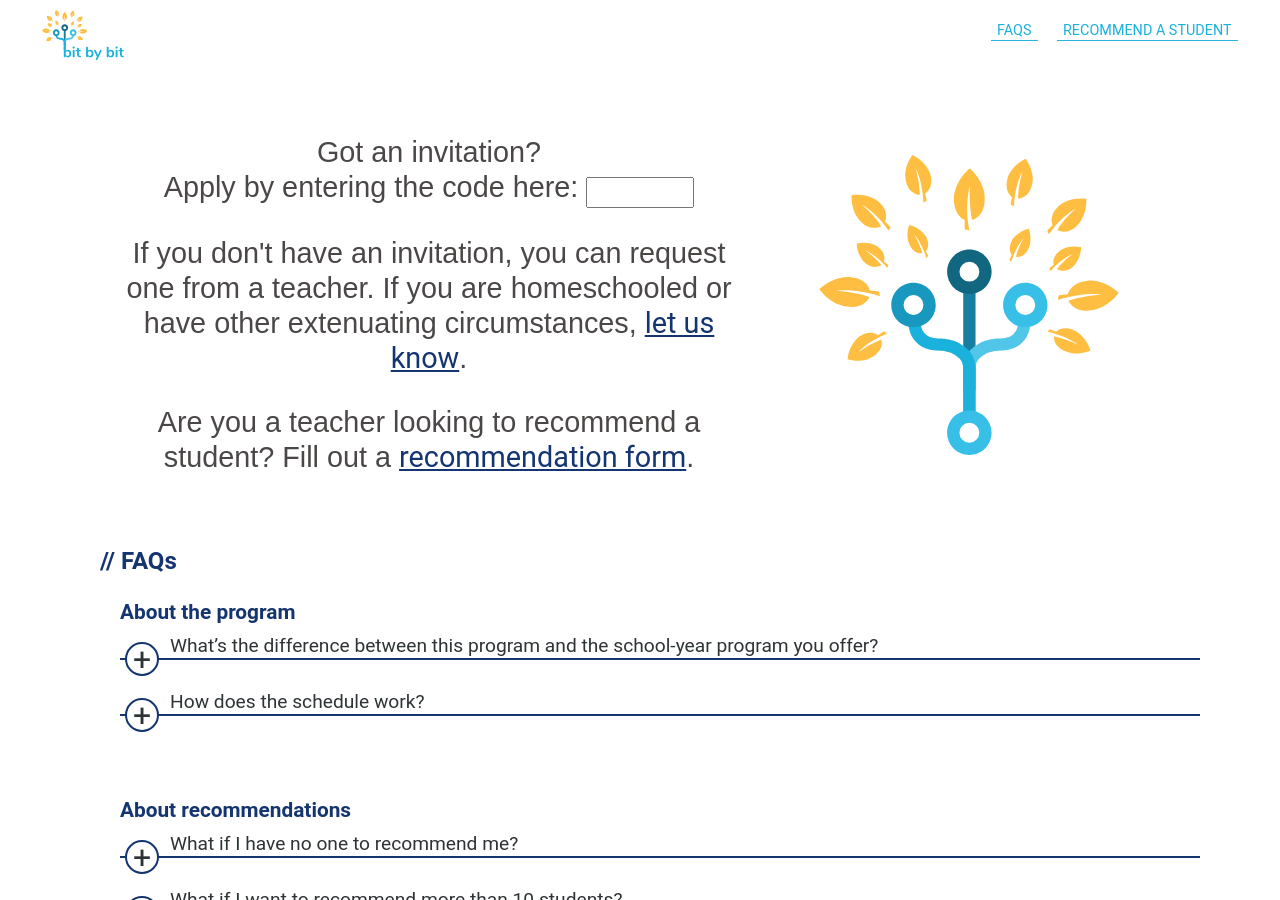
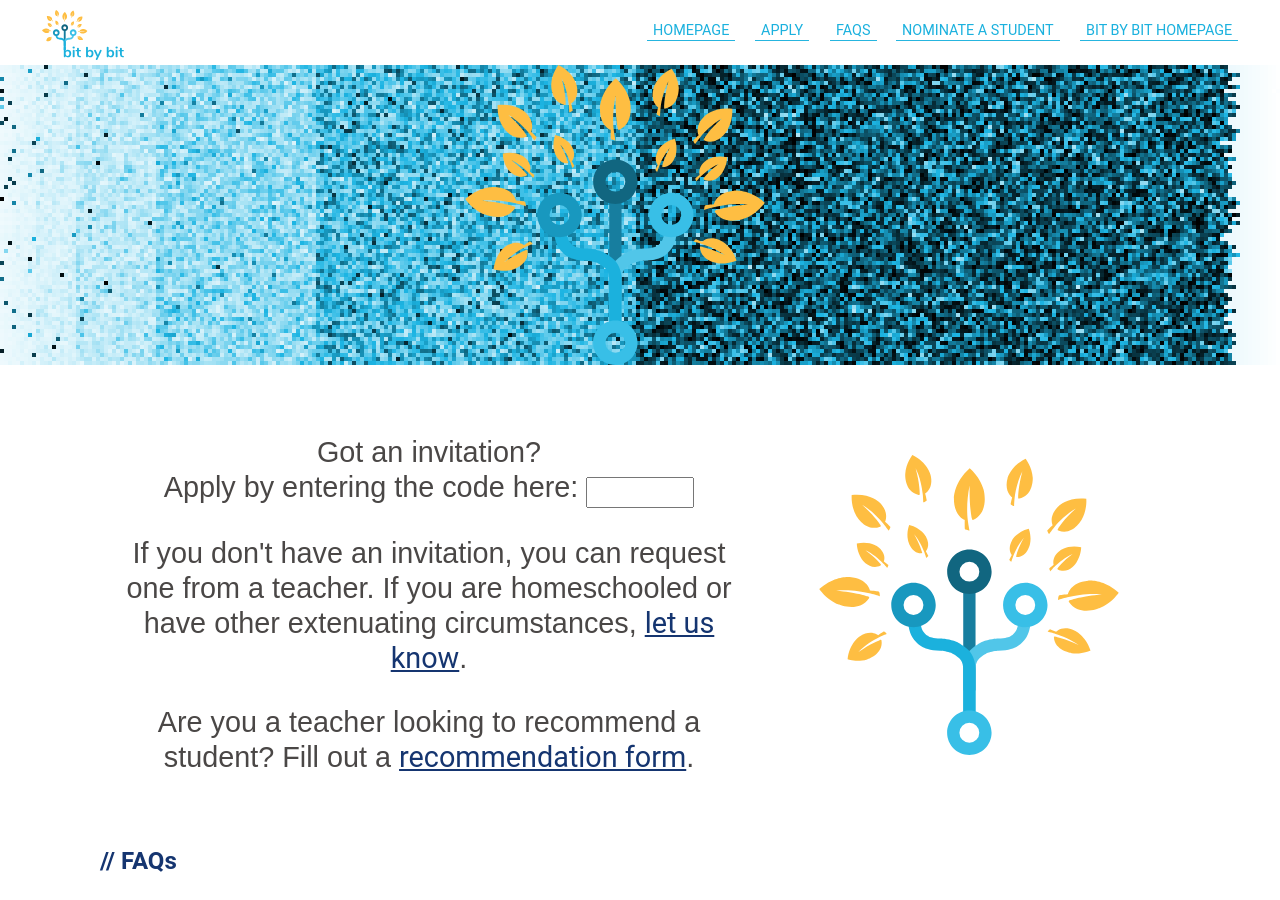
Before and after one commit to bit-by-bit-coding/bxb-website, a Jekyll site: the page built from usreferral.html, in a window 1280 px wide and 900 px high. Built offline with Jekyll 4.4.1, drawn with Linux system fonts in a browser that asks for light colours; nearby versions of some CDN libraries; some web fonts are replaced.

Commit message:
update nav bar and add back banner

```diff
--- a/_layouts/us-summer.html
+++ b/_layouts/us-summer.html
@@ -38,23 +38,29 @@
         <nav id="topnav-right">
             <ul id="nav-ul">
                 <!--<li><a href="{{ item.url | relative_url | remove: '.html' }}">
-                    <button class="navbutton">About</button></a></li>-->
-                <li><a href="#faqs">
+					<button class="navbutton">About</button></a></li>-->
+				<li><a href="{{ 'summerus.html' | relative_url | remove: '.html' }}">
+					<button class="navbutton">Homepage</button></a></li>
+				<li><a href="{{ 'usreferral.html' | relative_url | remove: '.html' }}">
+					<button class="navbutton">Apply</button></a></li>
+                <li><a href="{{ 'summerus.html' | relative_url | remove: '.html' }} #faqs">
 					<button class="navbutton">FAQs</button></a></li>
 				<li><a href="https://forms.gle/dF2fzhvuGbaNYokb6">
-					<button class="navbutton">Recommend a Student</button></a></li>
+					<button class="navbutton">Nominate a Student</button></a></li>
+				<li><a href="{{ 'index.html' | relative_url | remove: '.html' }}">
+					<button class="navbutton">Bit by Bit Homepage</button></a></li>
             </ul>
         </nav>
     </nav>
 
 	<!--Banner-->
-	<!--<div id="particles-js" class="banner">
+	<div id="particles-js" class="banner">
 		<canvas id="canvas" height="300"></canvas>
 		<div id="logoContainer">
 			<img id="bigLogo" src="imgs/favicon.svg" draggable="false">
 			<h1 id="logoText">{{page.banner-title}}</h1>
 		</div>
-	</div>-->
+	</div>
 
 
 	<div class="content">
```
